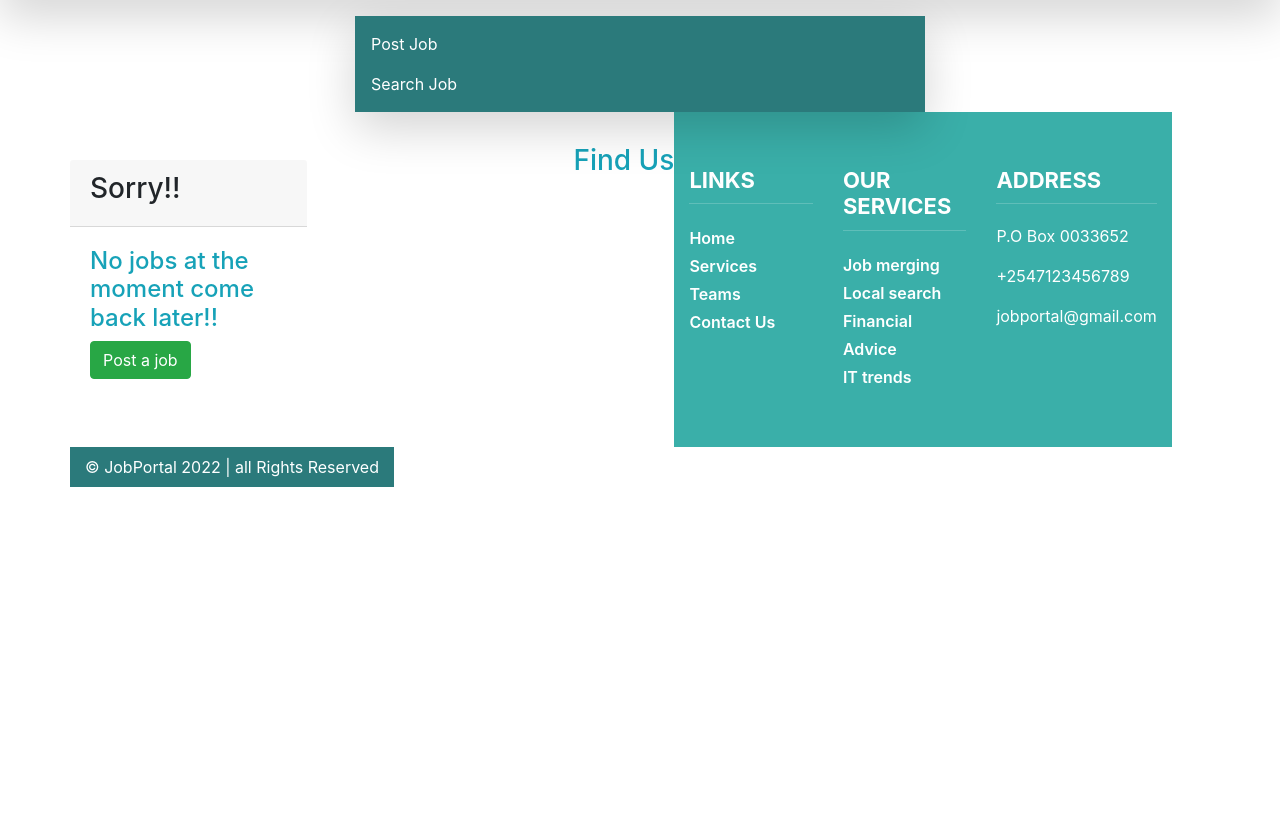
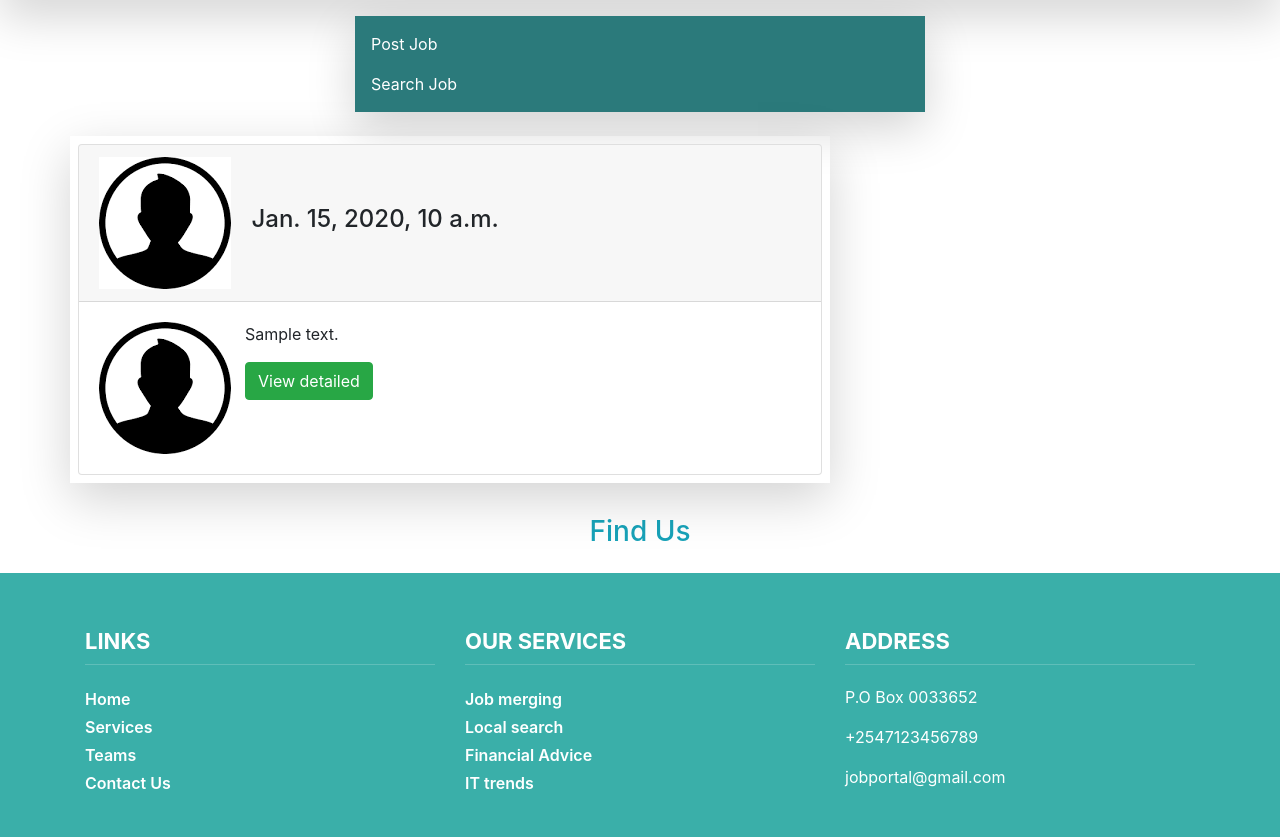
Before and after one commit to jodham/online_jobportal, a Django app: template portal/myapp/templates/myapp/jobs.html in a window 1280 px wide. Shown: the part 56-893 px from the top of the page. Before the commit the page ends 543 px from the top, so only its background shows below. Run offline with Django 4.2, Linux system fonts and the light colour scheme; the template is opened without the code that fills it: most values are stand-ins (such as "Sample title", 1, 10 or a date in 2020); some libraries are stand-ins or nearby versions.

Commit message:
updated jobs

```diff
--- a/portal/myapp/templates/myapp/jobs.html
+++ b/portal/myapp/templates/myapp/jobs.html
@@ -11,26 +11,11 @@
     </div>
 </div>
 <div class="row">
-<!--{% for job in jobs %}-->
-<!--    <div class="col-4 mt-3">-->
-<!--        <div class="card" style="width: 18rem;">-->
-<!--          <div class="card-header">-->
-<!--              {{job.job_post_title}}-->
-<!--          </div>-->
-<!--          <ul class="list-group list-group-flush">-->
-<!--            <li class="list-group-item">{{job.job_type_id}}</li>-->
-<!--            <li class="list-group-item">{{job.job_description}}</li>-->
-<!--            <li class="list-group-item">{{job.job_posted_by}}</li>-->
-<!--          </ul>-->
-<!--        </div>-->
-<!--    </div>-->
-<!--{% endfor %}-->
-    {%for x in jobs%}
-    {%if job_posted_by == request.user%}
+{% for x in jobs %}
     <div class="col-md-8 mt-4 shadow-lg p-2">
         <div class="card">
             <div class="card-header">
-                <img class="thumbnail image-fluid" src="{%static 'media/default.png'%}"> date posted
+                <img class="thumbnail image-fluid" src="{%static 'media/default.png'%}"> <label class="h4 ml-3">{{x.job_posted_by}}</label>
             </div>
             <div class="card-body">
                 <div class="row">
@@ -38,28 +23,14 @@
                         <img src="{%static 'media/default.png'%}" class="image-fluid" alt="jobimage">
                     </div>
                     <div class="col-md-8 ml-4">
-                        I need 2 web developers to help in designing
-                        an e-commerce website, the expected developers
-                        should have goog knowledge of the latest
-                        web technologies.
+                       <p>{{x.job_description}}</p>
+                        <a class="btn btn-success" href="{%url 'job-detail' x.id%}"> View detailed</a>
                     </div>
                 </div>
             </div>
         </div>
     </div>
     </div>
-{%else%}
-<div class="row py-5">
-    <div class="col-lg-6">
-        <div class="card-header">
-            <label class="h3">Sorry!!</label>
-        </div>
-        <div class="card-body">
-            <p class="h4 text-info">No jobs at the moment come back later!!</p>
-            <a class="btn btn-success" href="{%url 'newjob'%}">Post a job</a>
-        </div>
-    </div>
-</div><br>
-{%endif%}
 {%endfor%}
+ </div>
 {% endblock content %}
```
Also changed, not shown: portal/myapp/templates/myapp/jobpost_detail.html (added, +23 -0 lines).
